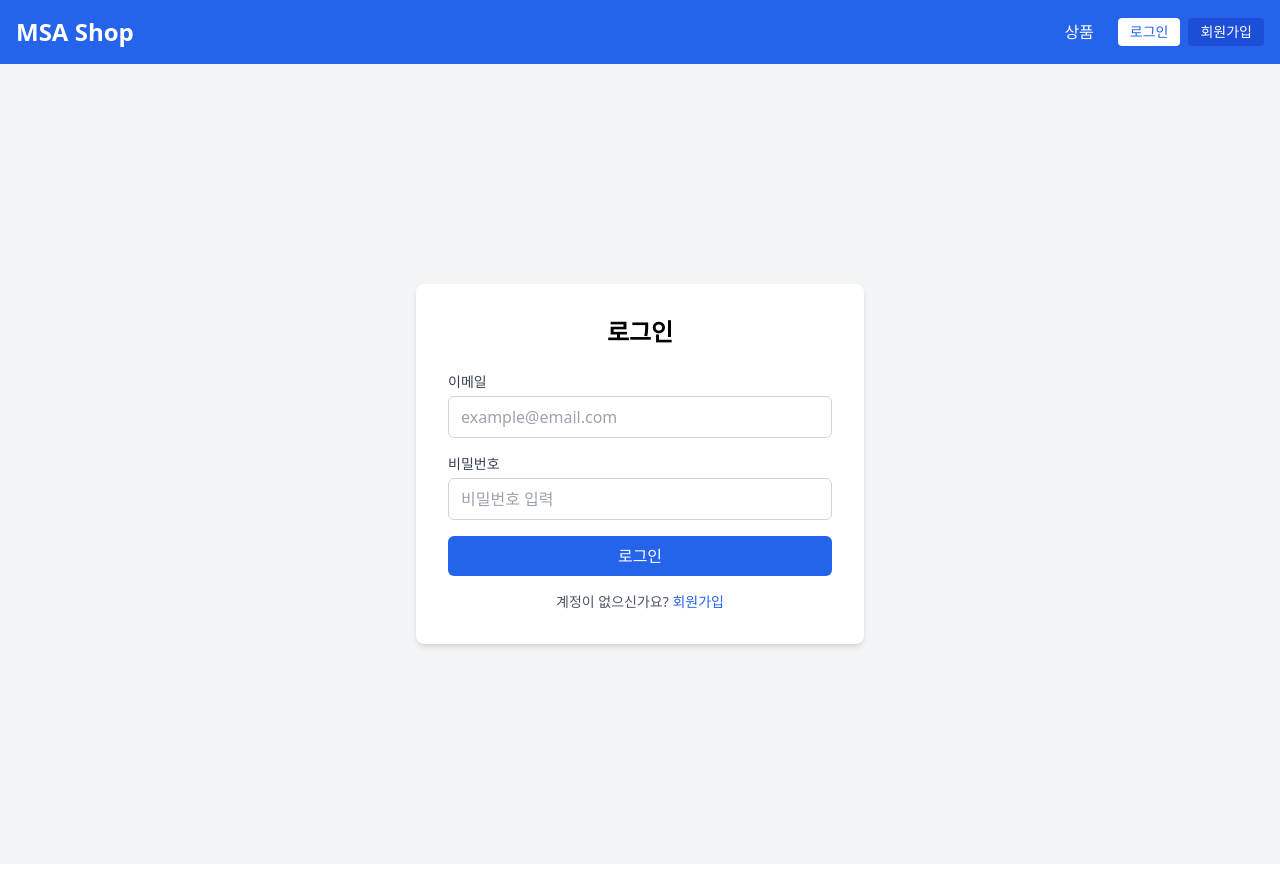
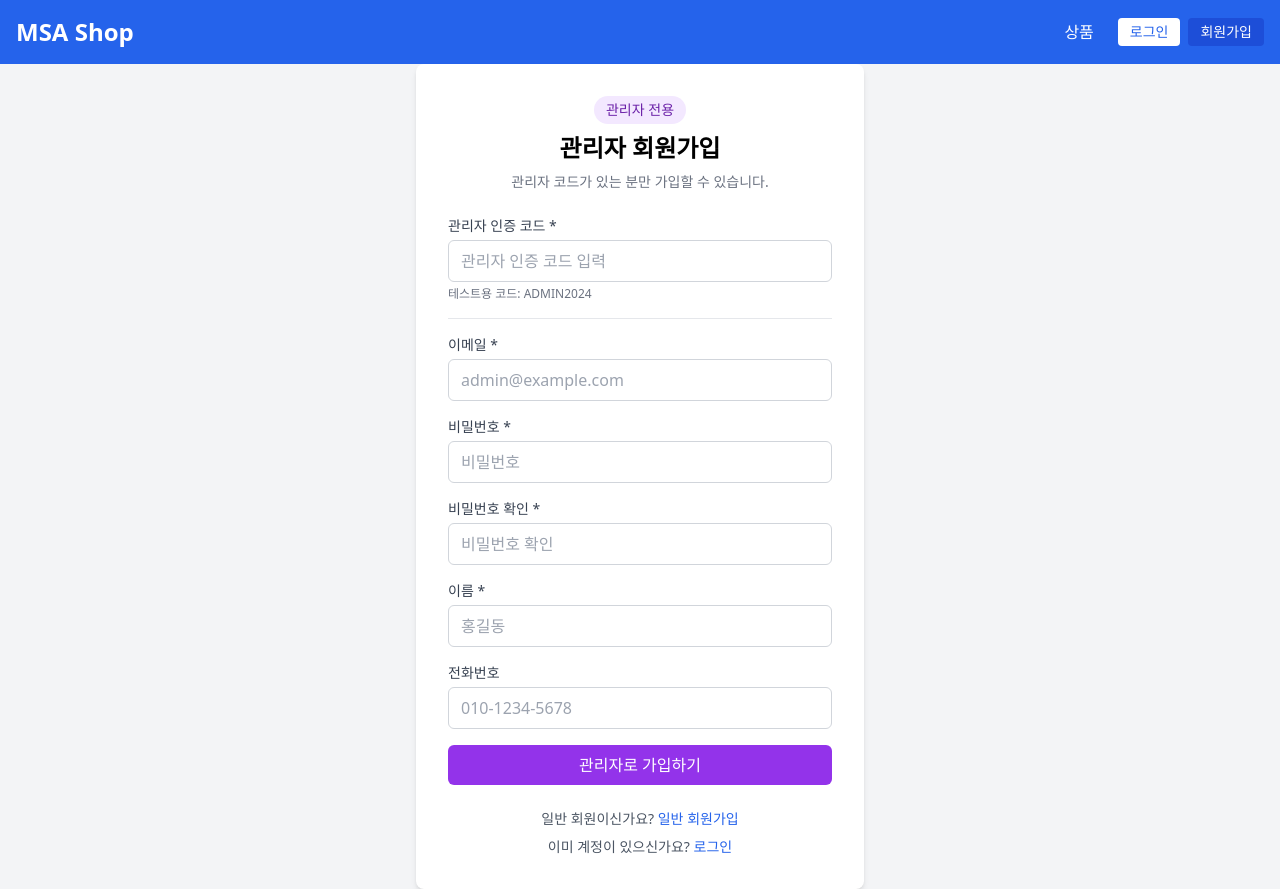
Before and after one commit to amy397/msa-frontend, a React (Create React App) app: page /admin/signup in a window 1280 px wide. Before the commit this address led to /login. Before the commit the page ends 864 px from the top, so only its background shows below. Built offline with nearby package versions, Linux system fonts and the light colour scheme; no server answers.

Commit message:
refactor: 관리자 회원가입 페이지 개선
- 로그인 필요 없이 바로 회원가입 가능
- 관리자 코드 + 회원정보 입력 폼
- 회원가입 성공 시 자동 로그인 + 관리자 모드 활성화

```diff
--- a/src/pages/AdminSignUp.jsx
+++ b/src/pages/AdminSignUp.jsx
@@ -1,97 +1,74 @@
-import { useState, useEffect } from 'react';
+import { useState } from 'react';
 import { useNavigate, Link } from 'react-router-dom';
 import { useAuth } from '../hooks/useUser';
 
 export default function AdminSignUp() {
   const navigate = useNavigate();
-  const { isAuthenticated, currentUser, setAdminMode, isAdminMode } = useAuth();
-  const [adminCode, setAdminCode] = useState('');
+  const { signUp, login, setAdminMode, loading, error: authError, clearError } = useAuth();
+
+  const [formData, setFormData] = useState({
+    email: '',
+    password: '',
+    confirmPassword: '',
+    name: '',
+    phone: '',
+    adminCode: '',
+  });
   const [error, setError] = useState('');
 
   // 관리자 인증 코드 (실제 환경에서는 환경변수로 관리)
   const ADMIN_SECRET_CODE = 'ADMIN2024';
 
-  // 로그인 안 된 상태면 로그인 페이지로 리다이렉트
-  useEffect(() => {
-    if (!isAuthenticated) {
-      navigate('/login', { state: { from: '/admin/signup' } });
-    }
-  }, [isAuthenticated, navigate]);
+  const handleChange = (e) => {
+    const { name, value } = e.target;
+    setFormData((prev) => ({ ...prev, [name]: value }));
+    setError('');
+    clearError();
+  };
 
-  const handleSubmit = (e) => {
+  const handleSubmit = async (e) => {
     e.preventDefault();
 
-    if (!isAuthenticated) {
-      setError('로그인이 필요합니다.');
-      return;
-    }
-
-    if (adminCode !== ADMIN_SECRET_CODE) {
+    // 관리자 코드 검증
+    if (formData.adminCode !== ADMIN_SECRET_CODE) {
       setError('관리자 인증 코드가 올바르지 않습니다.');
       return;
     }
 
-    // 관리자 모드 활성화
-    setAdminMode(true);
-    alert('관리자 모드가 활성화되었습니다!');
-    navigate('/');
+    // 비밀번호 확인
+    if (formData.password !== formData.confirmPassword) {
+      setError('비밀번호가 일치하지 않습니다.');
+      return;
+    }
+
+    // 회원가입 요청
+    const signUpResult = await signUp({
+      email: formData.email,
+      password: formData.password,
+      name: formData.name,
+      phone: formData.phone,
+    });
+
+    if (signUpResult.success) {
+      // 회원가입 성공 후 자동 로그인
+      const loginResult = await login({
+        email: formData.email,
+        password: formData.password,
+      });
+
+      if (loginResult.success) {
+        // 관리자 모드 활성화
+        setAdminMode(true);
+        alert('관리자 계정이 생성되었습니다!');
+        navigate('/');
+      } else {
+        // 로그인 실패 시 로그인 페이지로 이동
+        alert('회원가입 완료! 로그인 페이지에서 로그인 후 관리자 모드를 활성화하세요.');
+        navigate('/login');
+      }
+    }
   };
 
-  const handleDisableAdmin = () => {
-    setAdminMode(false);
-    alert('관리자 모드가 비활성화되었습니다.');
-    navigate('/');
-  };
-
-  // 로그인 안 된 상태
-  if (!isAuthenticated) {
-    return (
-      <div className="min-h-screen flex items-center justify-center bg-gray-100">
-        <div className="bg-white p-8 rounded-lg shadow-md w-full max-w-md text-center">
-          <h2 className="text-xl font-bold mb-4">로그인이 필요합니다</h2>
-          <p className="text-gray-600 mb-4">
-            관리자 모드를 활성화하려면 먼저 로그인해주세요.
-          </p>
-          <Link
-            to="/login"
-            className="inline-block bg-blue-600 text-white px-6 py-2 rounded hover:bg-blue-700"
-          >
-            로그인하기
-          </Link>
-        </div>
-      </div>
-    );
-  }
-
-  // 이미 관리자 모드인 경우
-  if (isAdminMode) {
-    return (
-      <div className="min-h-screen flex items-center justify-center bg-gray-100">
-        <div className="bg-white p-8 rounded-lg shadow-md w-full max-w-md text-center">
-          <div className="text-6xl mb-4">👑</div>
-          <h2 className="text-2xl font-bold mb-2">관리자 모드 활성화됨</h2>
-          <p className="text-gray-500 mb-4">{currentUser?.name}님</p>
-          <p className="text-gray-600 mb-6">
-            상품관리, 회원관리 메뉴를 이용할 수 있습니다.
-          </p>
-          <button
-            onClick={handleDisableAdmin}
-            className="w-full bg-red-600 text-white py-2 px-4 rounded-md hover:bg-red-700"
-          >
-            관리자 모드 해제
-          </button>
-          <Link
-            to="/"
-            className="block mt-4 text-blue-600 hover:underline"
-          >
-            홈으로 돌아가기
-          </Link>
-        </div>
-      </div>
-    );
-  }
-
-  // 관리자 모드 활성화 폼
   return (
     <div className="min-h-screen flex items-center justify-center bg-gray-100">
       <div className="bg-white p-8 rounded-lg shadow-md w-full max-w-md">
@@ -99,30 +76,28 @@ export default function AdminSignUp() {
           <span className="inline-block bg-purple-100 text-purple-800 text-sm px-3 py-1 rounded-full mb-2">
             관리자 전용
           </span>
-          <h2 className="text-2xl font-bold">관리자 모드 활성화</h2>
+          <h2 className="text-2xl font-bold">관리자 회원가입</h2>
           <p className="text-gray-500 text-sm mt-2">
-            {currentUser?.name}님, 관리자 인증 코드를 입력하세요.
+            관리자 코드가 있는 분만 가입할 수 있습니다.
           </p>
         </div>
 
-        {error && (
+        {(error || authError) && (
           <div className="bg-red-100 text-red-700 p-3 rounded mb-4">
-            {error}
+            {error || authError}
           </div>
         )}
 
         <form onSubmit={handleSubmit} className="space-y-4">
           <div>
             <label className="block text-sm font-medium text-gray-700 mb-1">
-              관리자 인증 코드
+              관리자 인증 코드 *
             </label>
             <input
               type="password"
-              value={adminCode}
-              onChange={(e) => {
-                setAdminCode(e.target.value);
-                setError('');
-              }}
+              name="adminCode"
+              value={formData.adminCode}
+              onChange={handleChange}
               required
               className="w-full px-3 py-2 border border-gray-300 rounded-md focus:outline-none focus:ring-2 focus:ring-purple-500"
               placeholder="관리자 인증 코드 입력"
@@ -132,19 +107,105 @@ export default function AdminSignUp() {
             </p>
           </div>
 
+          <hr className="my-4" />
+
+          <div>
+            <label className="block text-sm font-medium text-gray-700 mb-1">
+              이메일 *
+            </label>
+            <input
+              type="email"
+              name="email"
+              value={formData.email}
+              onChange={handleChange}
+              required
+              className="w-full px-3 py-2 border border-gray-300 rounded-md focus:outline-none focus:ring-2 focus:ring-purple-500"
+              placeholder="admin@example.com"
+            />
+          </div>
+
+          <div>
+            <label className="block text-sm font-medium text-gray-700 mb-1">
+              비밀번호 *
+            </label>
+            <input
+              type="password"
+              name="password"
+              value={formData.password}
+              onChange={handleChange}
+              required
+              className="w-full px-3 py-2 border border-gray-300 rounded-md focus:outline-none focus:ring-2 focus:ring-purple-500"
+              placeholder="비밀번호"
+            />
+          </div>
+
+          <div>
+            <label className="block text-sm font-medium text-gray-700 mb-1">
+              비밀번호 확인 *
+            </label>
+            <input
+              type="password"
+              name="confirmPassword"
+              value={formData.confirmPassword}
+              onChange={handleChange}
+              required
+              className="w-full px-3 py-2 border border-gray-300 rounded-md focus:outline-none focus:ring-2 focus:ring-purple-500"
+              placeholder="비밀번호 확인"
+            />
+          </div>
+
+          <div>
+            <label className="block text-sm font-medium text-gray-700 mb-1">
+              이름 *
+            </label>
+            <input
+              type="text"
+              name="name"
+              value={formData.name}
+              onChange={handleChange}
+              required
+              className="w-full px-3 py-2 border border-gray-300 rounded-md focus:outline-none focus:ring-2 focus:ring-purple-500"
+              placeholder="홍길동"
+            />
+          </div>
+
+          <div>
+            <label className="block text-sm font-medium text-gray-700 mb-1">
+              전화번호
+            </label>
+            <input
+              type="tel"
+              name="phone"
+              value={formData.phone}
+              onChange={handleChange}
+              className="w-full px-3 py-2 border border-gray-300 rounded-md focus:outline-none focus:ring-2 focus:ring-purple-500"
+              placeholder="010-1234-5678"
+            />
+          </div>
+
           <button
             type="submit"
-            className="w-full bg-purple-600 text-white py-2 px-4 rounded-md hover:bg-purple-700 transition-colors"
+            disabled={loading}
+            className="w-full bg-purple-600 text-white py-2 px-4 rounded-md hover:bg-purple-700 transition-colors disabled:bg-purple-300"
           >
-            관리자 모드 활성화
+            {loading ? '처리 중...' : '관리자로 가입하기'}
           </button>
         </form>
 
-        <p className="mt-4 text-center text-sm text-gray-600">
-          <Link to="/" className="text-blue-600 hover:underline">
-            홈으로 돌아가기
-          </Link>
-        </p>
+        <div className="mt-6 text-center text-sm text-gray-600 space-y-2">
+          <p>
+            일반 회원이신가요?{' '}
+            <Link to="/signup" className="text-blue-600 hover:underline">
+              일반 회원가입
+            </Link>
+          </p>
+          <p>
+            이미 계정이 있으신가요?{' '}
+            <Link to="/login" className="text-blue-600 hover:underline">
+              로그인
+            </Link>
+          </p>
+        </div>
       </div>
     </div>
   );
```
